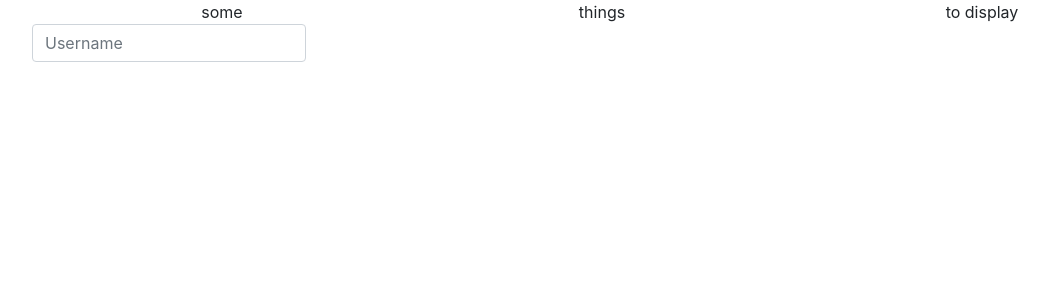
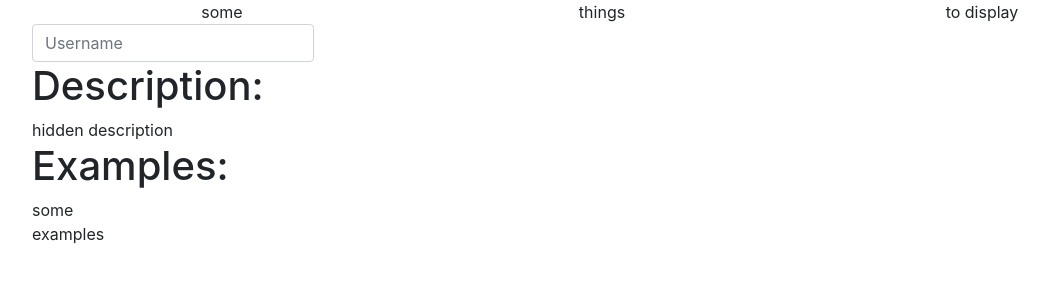
Before and after one commit to misovi/harkkatyo, a React (Create React App) app in the folder harkka/: page / in a window 1280 px wide. Shown: the top 300 px of the page, without its empty margins (38-1087 px from the left). Built offline with nearby package versions, Linux system fonts and the light colour scheme.

Commit message:
tried to make more callbacks happen. Listening to keypresses is being a nuisance

```diff
--- a/harkka/src/App.js
+++ b/harkka/src/App.js
@@ -11,6 +11,16 @@ function App() {
     console.log(input);
   }
 
+  function approve()
+  {
+    console.log("approve");
+  }
+
+  function undo()
+  {
+    console.log("undo");
+  }
+
   let dataPacket =
   {
     display: ["some", "things", "to display"],
@@ -20,12 +30,12 @@ function App() {
       anecdote: "hidden description",
       examples: ["some", "examples"]
     },
-    displayMode: "neutral"
+    displayMode: "false"
   };
   return (
 
     <div className="App">
-    <ReviewDisplayComponent dataPacket={dataPacket} callback={cb} />
+    <ReviewDisplayComponent dataPacket={dataPacket} callback={cb} approveFunc={approve} undoFunc={undo} />
     </div>
   );
 }
--- a/harkka/src/ReviewDisplayComponent.js
+++ b/harkka/src/ReviewDisplayComponent.js
@@ -22,8 +22,27 @@ class ReviewDisplayComponent extends React.Component
       displayData: props.dataPacket,
       input: ""
     };
+    this.callBackApproveAndContinue = props.approveFunc;
+    this.callBackUndoAndContinue = props.undoFunc;
     this.callback = props.callback;
     console.log(this.state.displayData);
+    this.onKeyDown = this.onKeyDown.bind(this);
+  }
+
+  onKeyDown(event)
+  {
+    if(this.state.displayMode!="neutral")
+    {
+      if(event.charCode===13)
+      {
+        this.callBackApproveAndContinue();
+      }
+      else if(event.charCode===8)
+      {
+        console.log("backspace?");
+        this.callBackUndoAndContinue();
+      }
+    }
   }
 
   render()
@@ -43,21 +62,22 @@ class ReviewDisplayComponent extends React.Component
         hidden.push(<Row>{this.state.displayData.hidden.examples[i]}</Row>)
       }
     }
-    return(<div>
+    return(<div tabIndex="-1" onKeyDown={this.onKeyDown}>
       <Container>
           <Row>{display}</Row>
       </Container>
       <Container>
           <Row>
-                  <Form inline>
+                  <form onSubmit={e => {e.preventDefault();this.callback(this.state.input);this.setState({input: this.state.displayData.hidden.answer})}}>
                   <FormControl
                     type="text"
                     placeholder="Username"
                     className="mr-sm-2"
-                    value={this.state.usr}
-                    onChange={e => this.setState({ input: e.target.value })}
-                    onSubmit={e => {e.preventDefault(); this.callback(this.state.input)}}/>
-                  </Form>
+                    value={this.state.input}
+                    onKeyPress={this.onKey}
+                    onKeyPress={this.onKeyDown}
+                    onChange={e => this.setState({ input: e.target.value })}/>
+                  </form>
           </Row>
 
       </Container>
```
